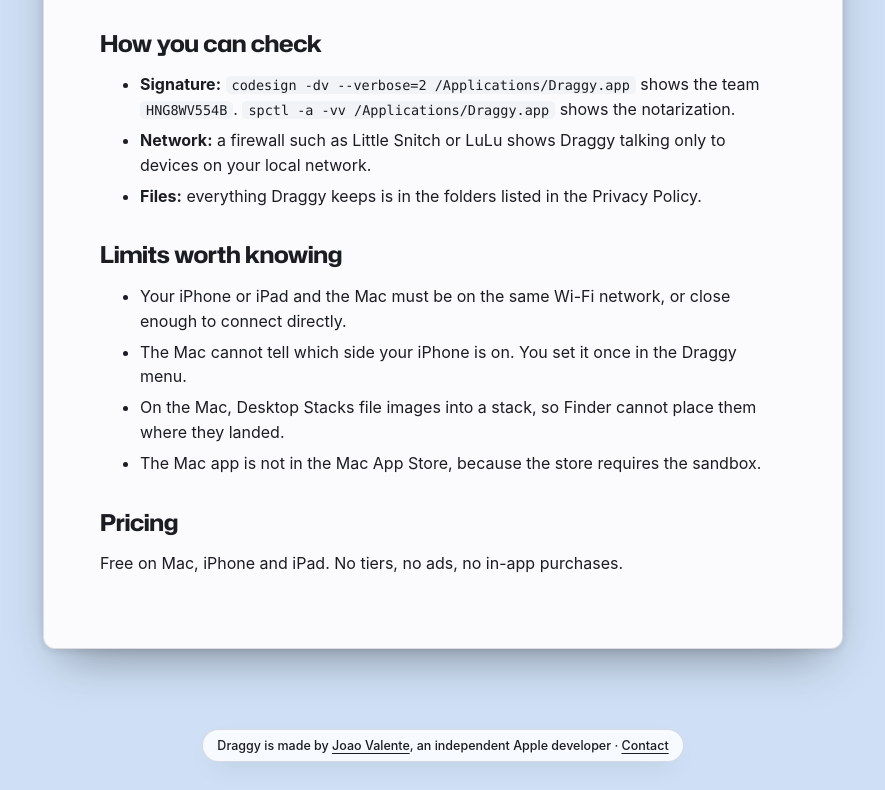
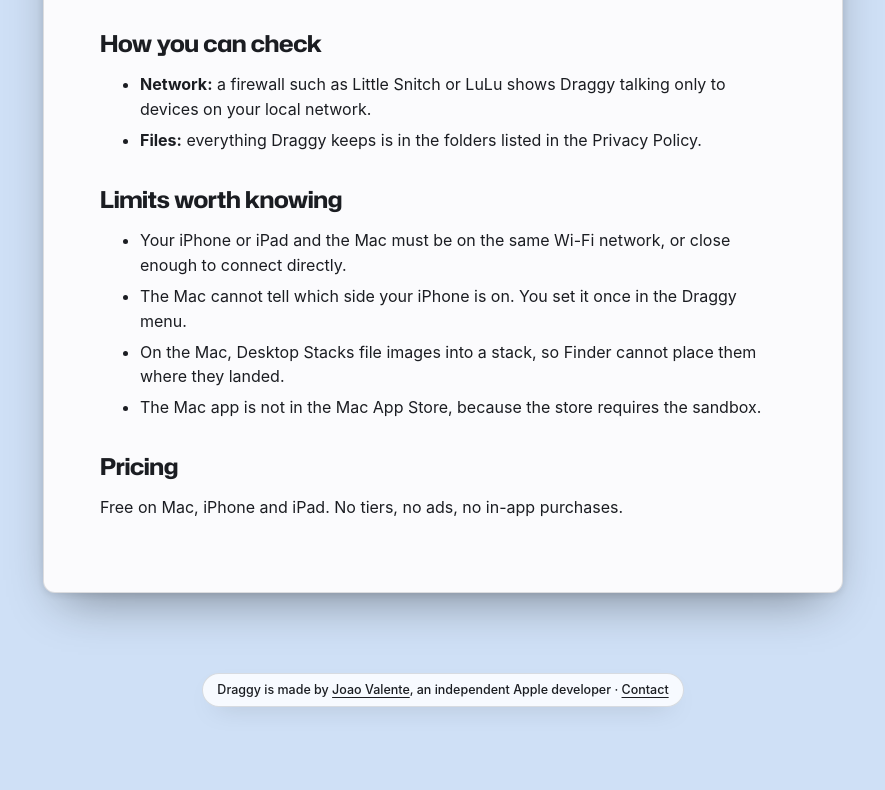
Before and after one commit to Joaov41/draggy-app, a plain HTML site: page transparency.html in a window 1280 px wide. Shown: the part 1005-1795 px from the top of the page, without its empty margins (197-1082 px from the left). After the commit the page ends 1740 px from the top, so only its background shows below. Drawn offline with Linux system fonts and the light colour scheme.

Commit message:
Transparency: remove signature line

```diff
--- a/transparency.html
+++ b/transparency.html
@@ -62,11 +62,6 @@
 </ul>
 <h2 id="how-you-can-check">How you can check</h2>
 <ul>
-<li><strong>Signature:</strong>
-<code>codesign -dv --verbose=2 /Applications/Draggy.app</code> shows the
-team <code>HNG8WV554B</code>.
-<code>spctl -a -vv /Applications/Draggy.app</code> shows the
-notarization.</li>
 <li><strong>Network:</strong> a firewall such as Little Snitch or LuLu
 shows Draggy talking only to devices on your local network.</li>
 <li><strong>Files:</strong> everything Draggy keeps is in the folders
```
